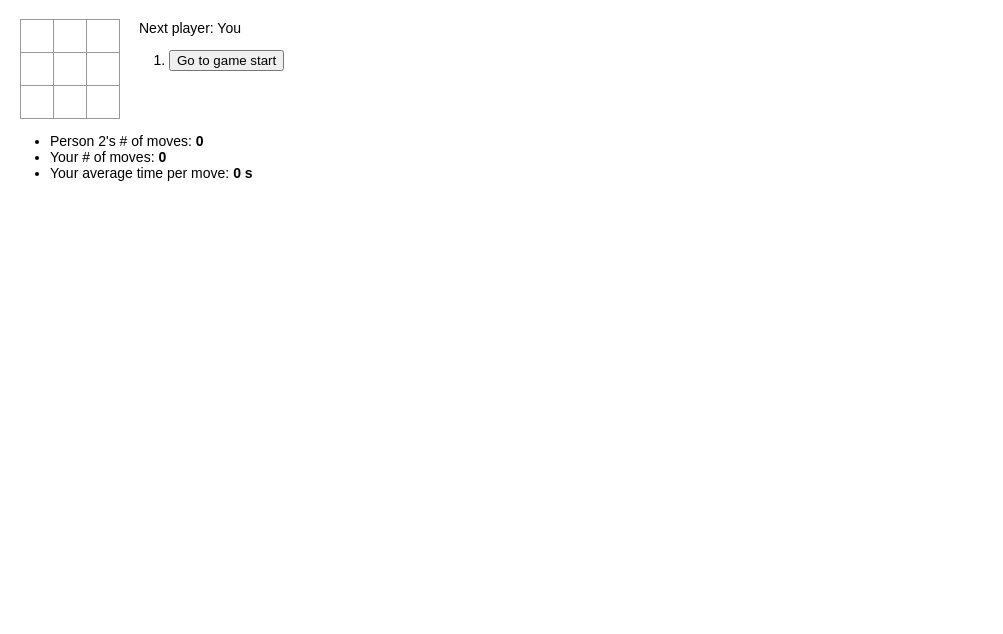
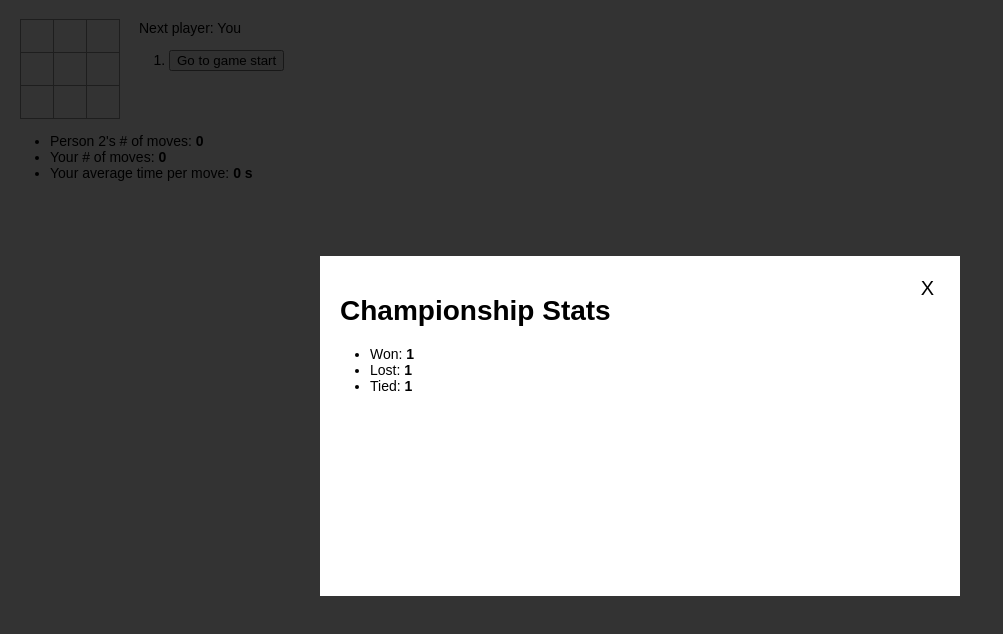
Before and after one commit to ttrepka/tic-tac-toe, a React (Create React App) app: page / in a window 1280 px wide. Shown: the top 634 px of the page, without its empty margins (0-1003 px from the left). Built offline with nearby package versions, Linux system fonts and the light colour scheme.

Commit message:
Modal component

```diff
--- a/package.json
+++ b/package.json
@@ -3,8 +3,8 @@
   "version": "0.1.0",
   "private": true,
   "dependencies": {
-    "react": "^16.6.3",
-    "react-dom": "^16.6.3",
+    "react": "^16.7.0-alpha.2",
+    "react-dom": "^16.7.0-alpha.2",
     "react-redux": "^5.1.1",
     "react-scripts": "2.1.1",
     "redux": "^4.0.1"
--- a/public/index.html
+++ b/public/index.html
@@ -22,6 +22,7 @@
     ></div>
 
     <div id="root"></div>
+    <div id="modal-root"></div>
 
     <script>
       window.addEventListener('mousedown', function(e) {
--- a/src/App.js
+++ b/src/App.js
@@ -1,13 +1,34 @@
-import React from 'react';
+import React, { useState } from 'react';
 
 import Game from './game/Game';
+import Modal from './modal/Modal';
 import Stats from './stats/Stats';
 
-const App = () => (
-  <div>
-    <Game />
-    <Stats />
-  </div>
-);
+const App = () => {
+  const [isOpen, setIsOpen] = useState(true);
+
+  const onClose = () => setIsOpen(false);
+
+  return (
+    <>
+      <Game />
+      <Stats />
+      <Modal isOpen={isOpen} onClose={onClose}>
+        <h1>Championship Stats</h1>
+        <ul>
+          <li>
+            Won: <b>1</b>
+          </li>
+          <li>
+            Lost: <b>1</b>
+          </li>
+          <li>
+            Tied: <b>1</b>
+          </li>
+        </ul>
+      </Modal>
+    </>
+  );
+};
 
 export default App;
--- /dev/null
+++ b/src/modal/Modal.css
@@ -0,0 +1,24 @@
+.modal-overlay {
+  position: fixed;
+  top: 0;
+  left: 0;
+  width: 100%;
+  height: 100%;
+  background-color: rgba(0, 0, 0, 0.8);
+  overflow-y: auto;
+}
+
+.modal {
+  background-color: #fff;
+  width: 600px;
+  min-height: 300px;
+  margin: 20% auto;
+  padding: 20px;
+}
+
+.modal button {
+  border: 0;
+  background: none;
+  float: right;
+  font-size: 20px;
+}
--- /dev/null
+++ b/src/modal/Modal.js
@@ -0,0 +1,22 @@
+import React from 'react';
+import ReactDOM from 'react-dom';
+
+import './Modal.css';
+
+const modalRoot = document.getElementById('modal-root');
+
+const Modal = ({ children, isOpen, onClose }) =>
+  isOpen &&
+  ReactDOM.createPortal(
+    <div className="modal-overlay" onClick={onClose}>
+      <div className="modal">
+        <button className="modal-close" onClick={onClose}>
+          X
+        </button>
+        {children}
+      </div>
+    </div>,
+    modalRoot
+  );
+
+export default Modal;
```
Also changed, not shown: 1 other file (tests, documents, lock files or other folders).
